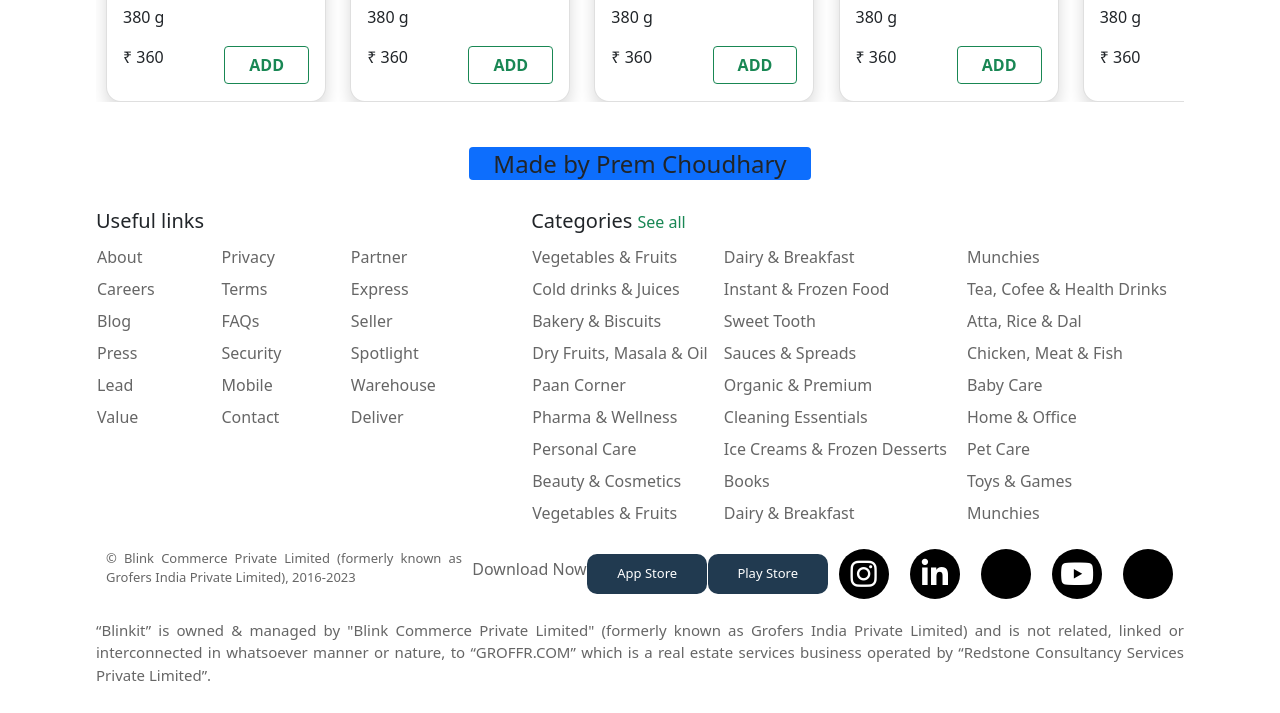
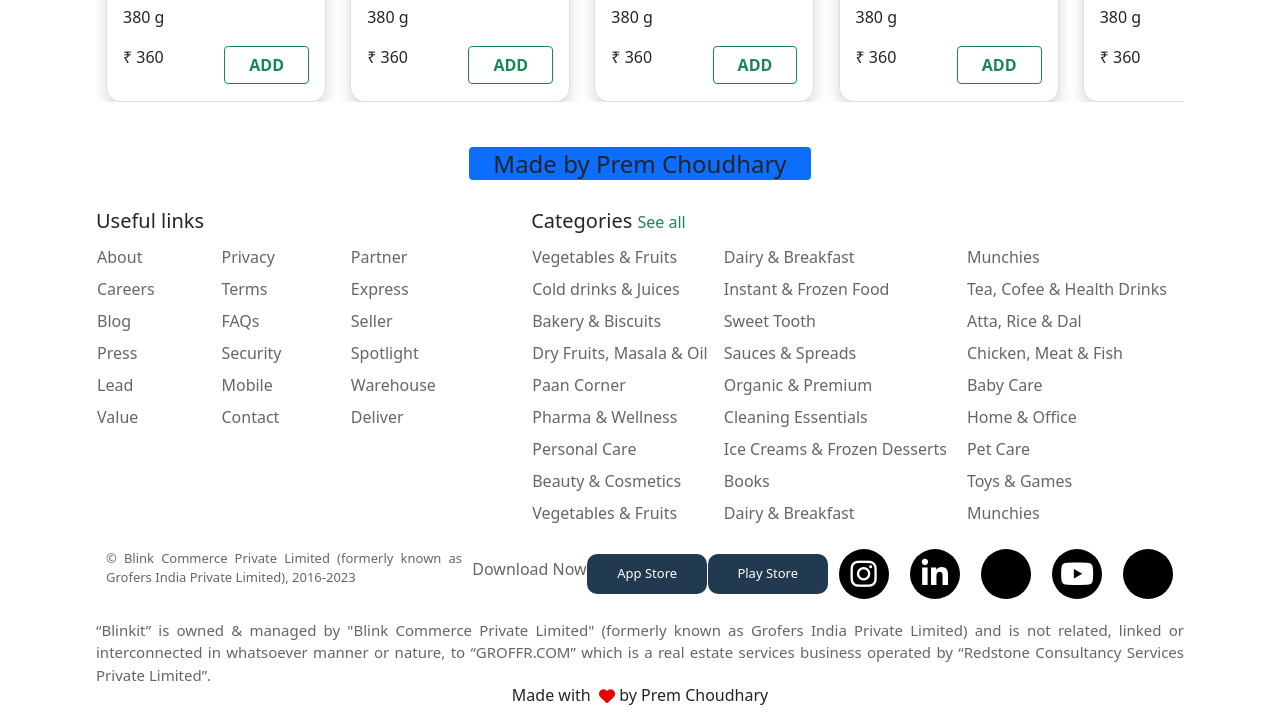
Before and after one commit to PremChoudharyELF/BlinkIt, a plain HTML site: page index.html in a window 1280 px wide. Shown: the part 1793-2506 px from the top of the page. Before the commit the page ends 2479 px from the top, so only its background shows below. Drawn offline with nearby package versions, Linux system fonts and the light colour scheme.

Commit message:
BlinkIt clone

```diff
--- a/index.html
+++ b/index.html
@@ -1049,6 +1049,10 @@
         which is a real estate services business operated by “Redstone
         Consultancy Services Private Limited”.
       </div>
+      <h6 class="footer-Quotes d-flex align-items-center justify-content-center">
+        Made with &nbsp;<i class="fa-solid fa-heart" style="color: #eb0000; "></i> &nbsp;by
+        Prem Choudhary
+      </h6>
     </footer>
 
     <script
```
